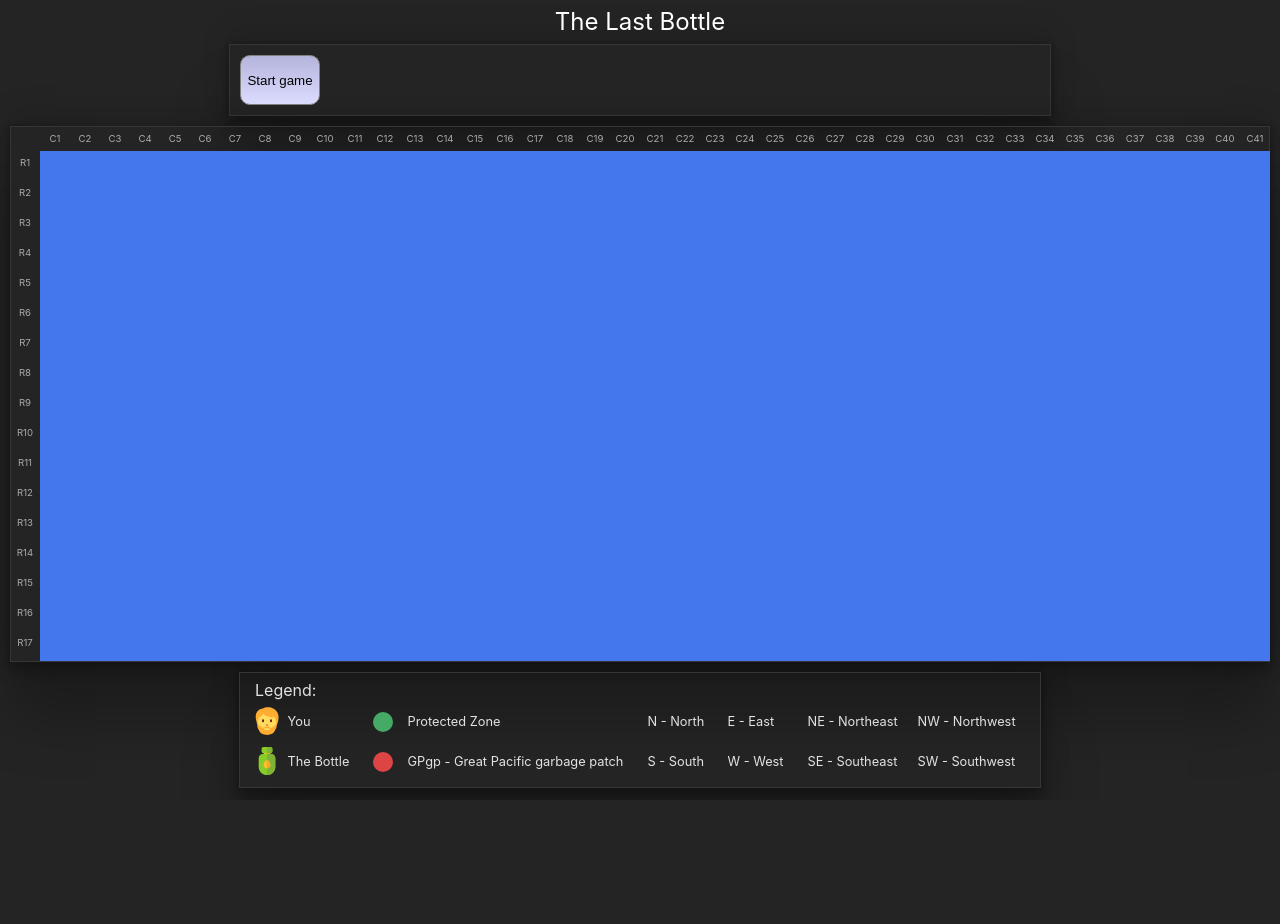
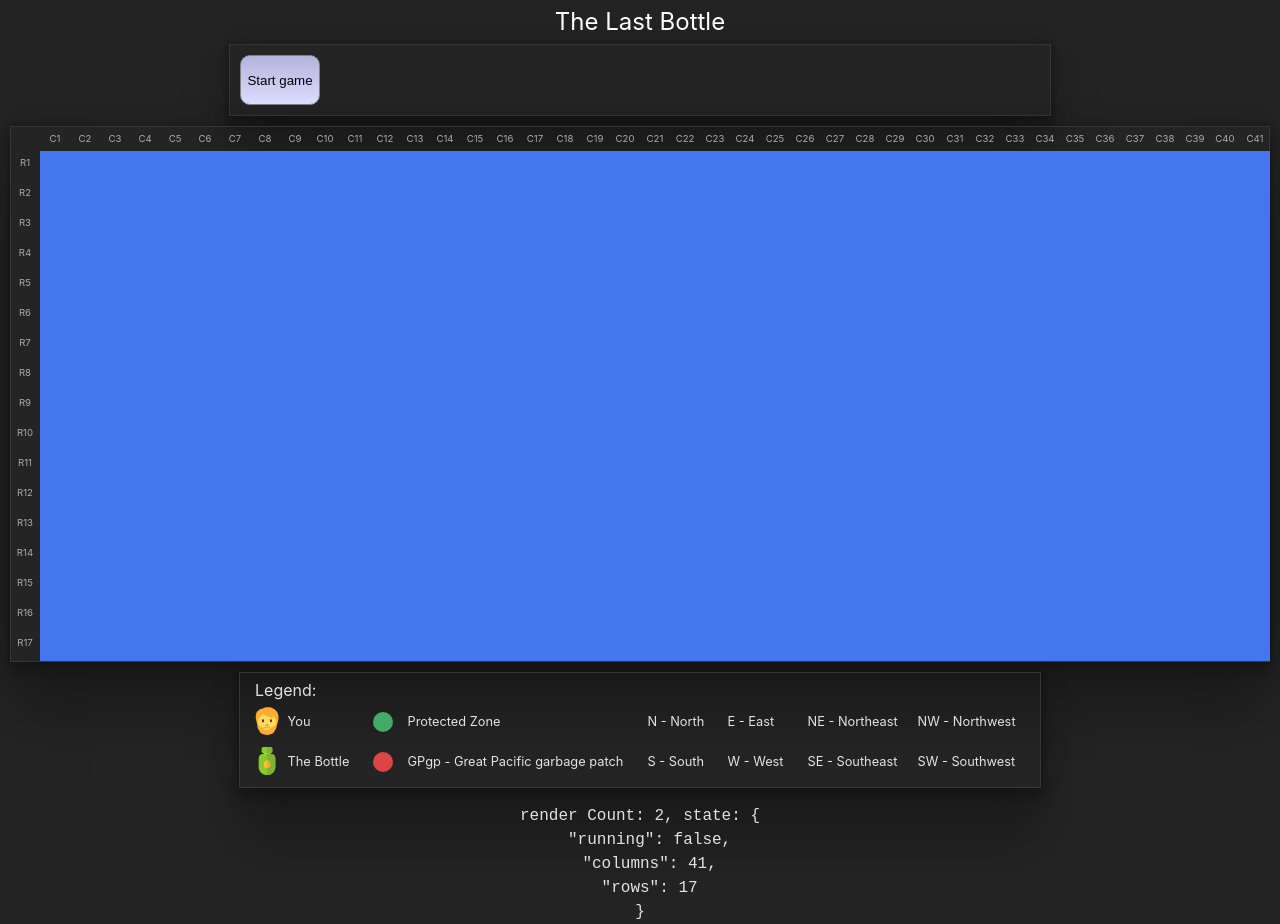
Before and after one commit to koakh/ChallengeTheLastBottle, a React (Vite) app: page / in a window 1280 px wide. Before the commit the page ends 800 px from the top, so only its background shows below. Built offline with nearby package versions, Linux system fonts and the light colour scheme.

Commit message:
removed useState for rollInterval and start using useRef(), nice tip from realiarthur

```diff
--- a/src/App.jsx
+++ b/src/App.jsx
@@ -1,4 +1,4 @@
-import { useEffect, useState } from 'react'
+import { useEffect, useState, useRef } from 'react'
 
 import './App.css'
 import { constants } from './app/config'
@@ -14,7 +14,14 @@ const App = () => {
   const [state, dispatch] = useStateValue()
   const [uiDisabled, setUIDisabled] = useState(false)
   const [isBootleTurn, setIsBottleTurn] = useState(false)
-  const [rollInterval, setRollInterval] = useState(null)
+  // TODO: clean up
+  // const [rollInterval, setRollInterval] = useState(null)
+  const rollInterval = useRef()
+  const count = useRef(0)
+
+  useEffect(() => {
+    count.current = count.current + 1
+  })
 
   // effects
   useEffect(() => {
@@ -179,7 +186,9 @@ const App = () => {
 
       steps++
     }, constants.STEPS_TIME_INTERVAL)
-    setRollInterval(interval)
+    // TODO: clean up
+    // setRollInterval(interval)
+    rollInterval.current = interval
 
     // return interval to be used in useEffect's cleanup and prevent stalled imeIntervals
     return interval
@@ -269,7 +278,11 @@ const App = () => {
       </div>
       <Grid />
       <Legend />
-      {constants.DEBUG && <pre>state: {stateOutput}</pre>}
+      {constants.DEBUG && (
+        <pre>
+          render Count: {count.current}, state: {stateOutput}
+        </pre>
+      )}
     </div>
   )
 }
--- a/src/app/config.js
+++ b/src/app/config.js
@@ -1,5 +1,5 @@
 export const constants = {
-  DEBUG: false,
+  DEBUG: true,
   SHOW_GRID_POSITION: false,
   USE_RANDOM_COLORS: false,
   MIN_GRID_SIZE: [10, 10],
```
